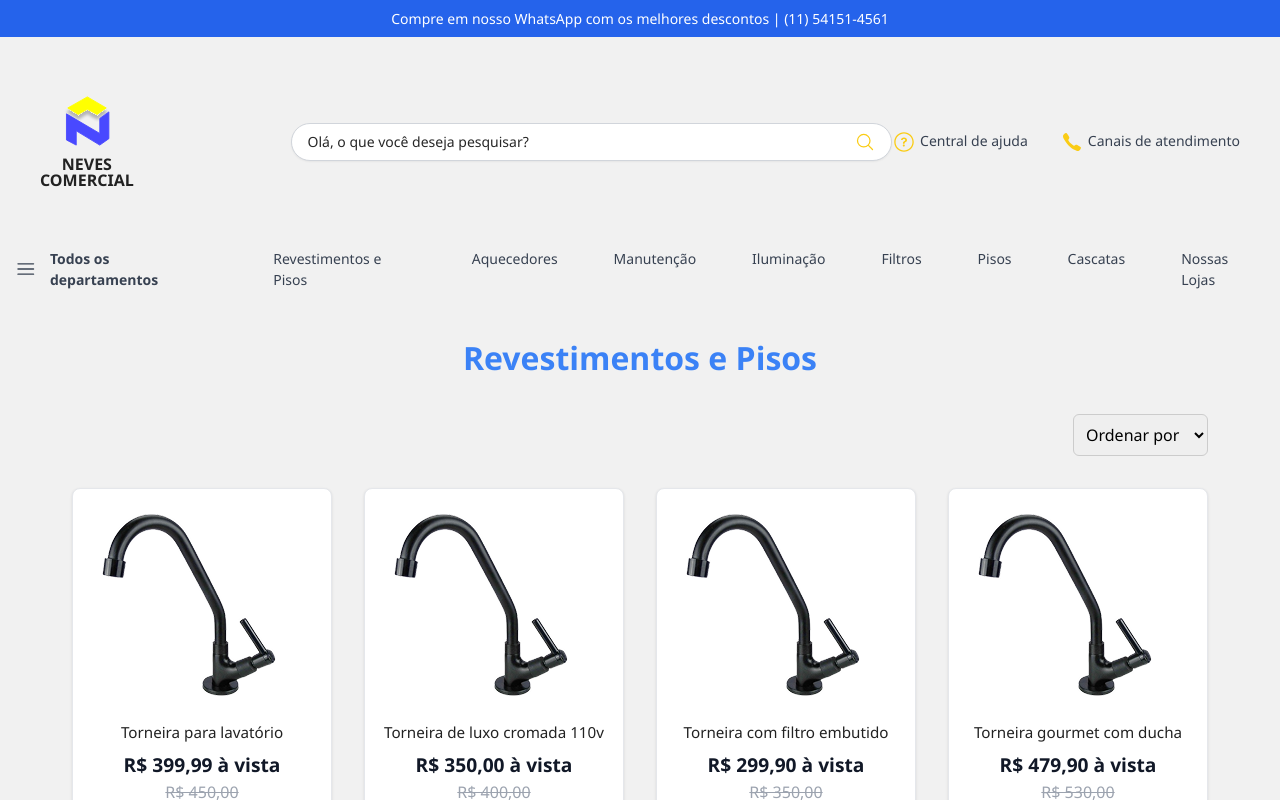
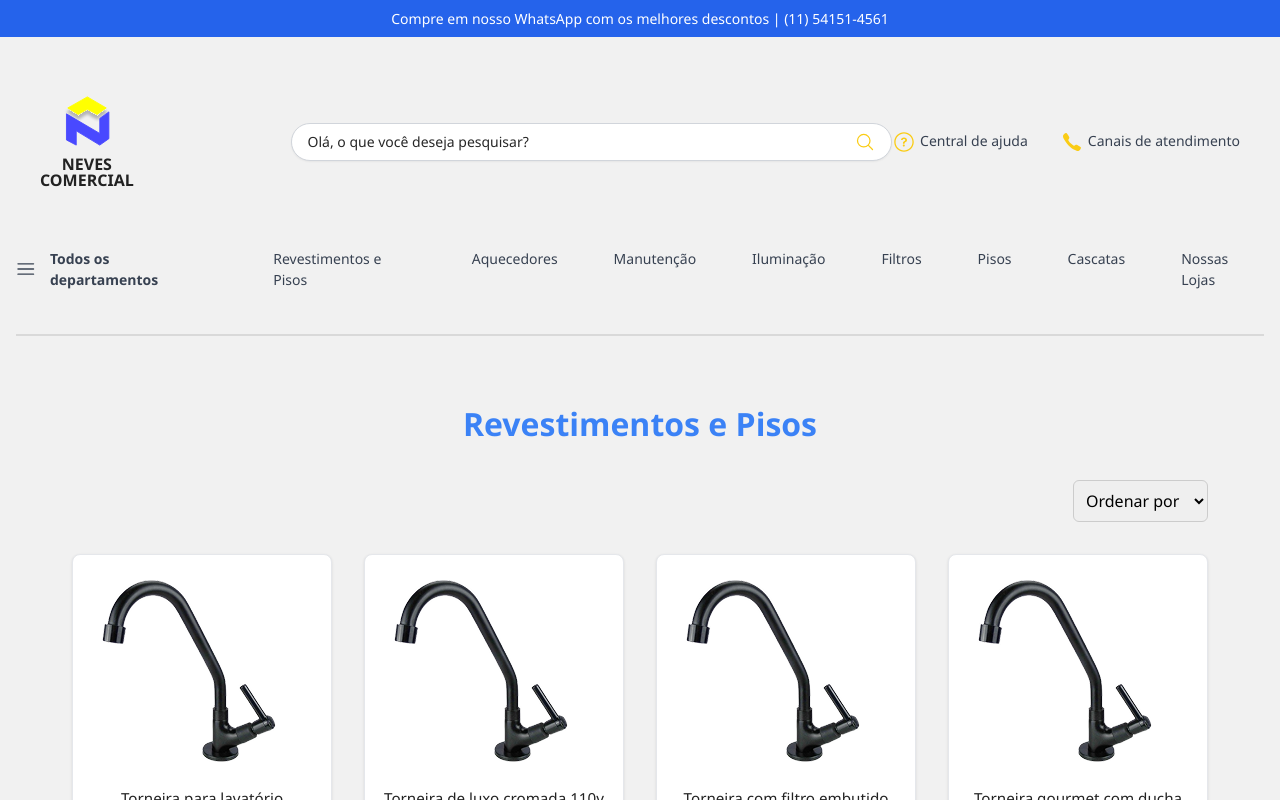
Before and after one commit to Guilherme1Souza/Neves-Comercial, a Next.js app: page /revestimentos-e-pisos in a window 1280 px wide. Shown: the top 800 px of the page. Built offline with nearby package versions, Linux system fonts and the light colour scheme.

Commit message:
feat(Revestimentos e Pisos): adicionando linha para separar produtos e header

```diff
--- a/src/pages/revestimentos-e-pisos.jsx
+++ b/src/pages/revestimentos-e-pisos.jsx
@@ -22,6 +22,14 @@ const Titulo = styled.h1`
   margin-bottom: 2rem;
   color: #3b82f6;
 `;
+
+const Line = styled.div`
+  max-width: 2000px;
+  height: 2px;
+  margin: 2rem 0;
+  background: #D9D9D9;
+`;
+
 const Controls = styled.div`
   display: flex;
   justify-content: flex-end;
@@ -146,8 +154,10 @@ export default function RevestimentosePisos() {
     <>
       <Container>
         <Header />
+         <Line/>
         <BoxProducts>
           <Titulo>Revestimentos e Pisos</Titulo>
+
           <Controls>
             <select value={ordem} onChange={(e) => setOrdem(e.target.value)}>
               <option value="">Ordenar por</option>
```
